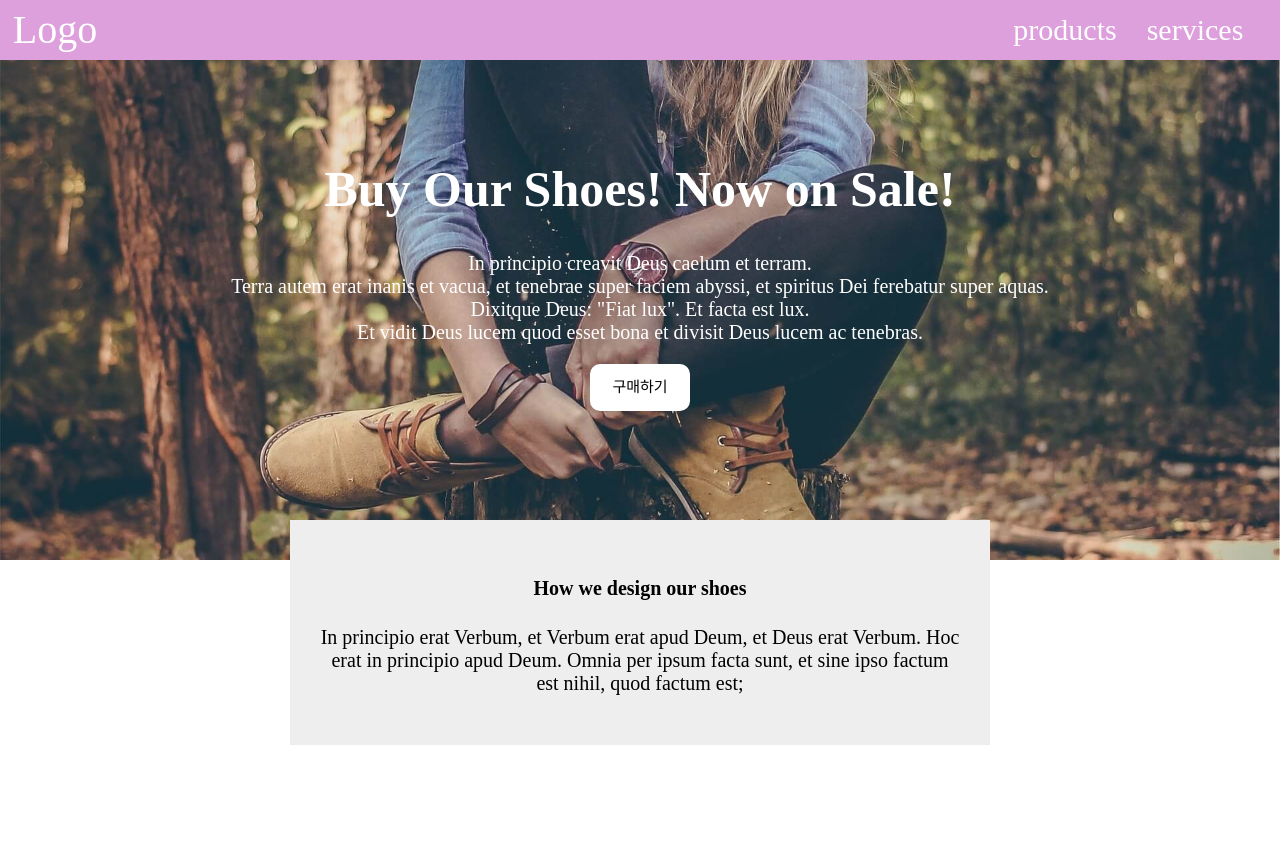
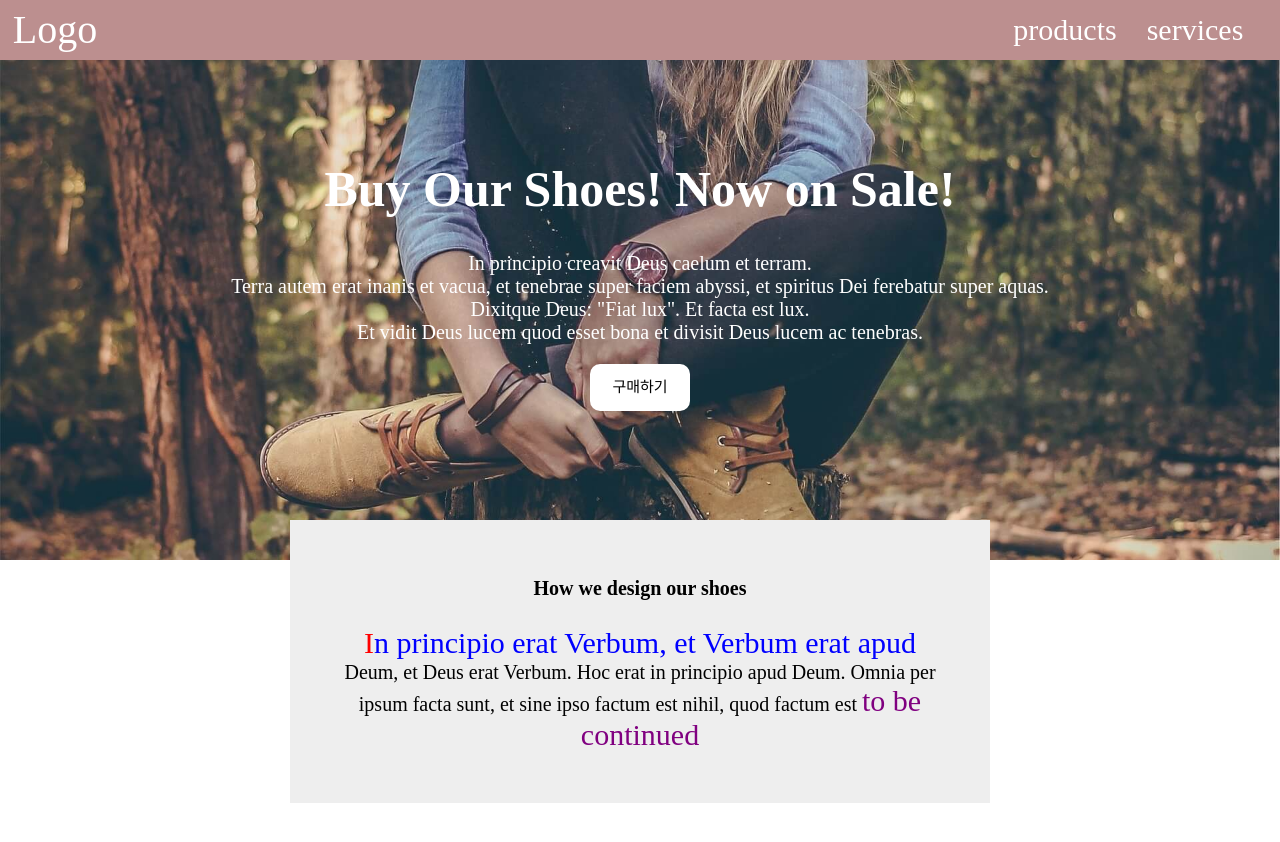
Before and after one commit to tncks2z/HTML_STUDY, a website: page layout2.html in a window 1280 px wide. Before the commit the page ends 800 px from the top, so only its background shows below. Drawn offline with nearby package versions, Linux system fonts and the light colour scheme; a web font is replaced by a local one.

Commit message:
pseudo-element_학습

```diff
--- a/css/main.css
+++ b/css/main.css
@@ -284,7 +284,7 @@ th {
 	/* flex-direction: column; 세로로 배치 */
 	flex-wrap: wrap; /* width가 클 시, 밑으로 보내고 싶을 때 */
 	align-items: center; /* 상하 정렬 */
-	background-color: plum;
+	background-color: rosybrown;
 	padding: 5px;
 }
 .flex-item {
@@ -368,6 +368,19 @@ th {
 	color: white;
 	transition: all 1s; /* 위에 있는 스타일이 변하면 1초동안 서서히 변경해주세요 */
 }
+.pseudo::first-letter {
+	font-size: 30px;
+	color: red;
+}
+.pseudo::first-line {
+	font-size: 30px;
+	color: blue;
+}
+.pseudo::after {
+	content: 'to be continued';
+	color: purple;
+	font-size: 30px;
+}
 /* 태블릿 사이즈 */
 @media screen and (max-width: 1200px) {
 	.main-title {
--- a/layout2.html
+++ b/layout2.html
@@ -25,9 +25,9 @@
 		</div>
 		<div class="brand-info">
 			<h4>How we design our shoes</h4>
-			<p
+			<p class="pseudo"
 				>In principio erat Verbum, et Verbum erat apud Deum, et Deus erat Verbum. Hoc erat in principio apud Deum. Omnia
-				per ipsum facta sunt, et sine ipso factum est nihil, quod factum est;
+				per ipsum facta sunt, et sine ipso factum est nihil, quod factum est
 			</p>
 		</div>
 	</body>
```
